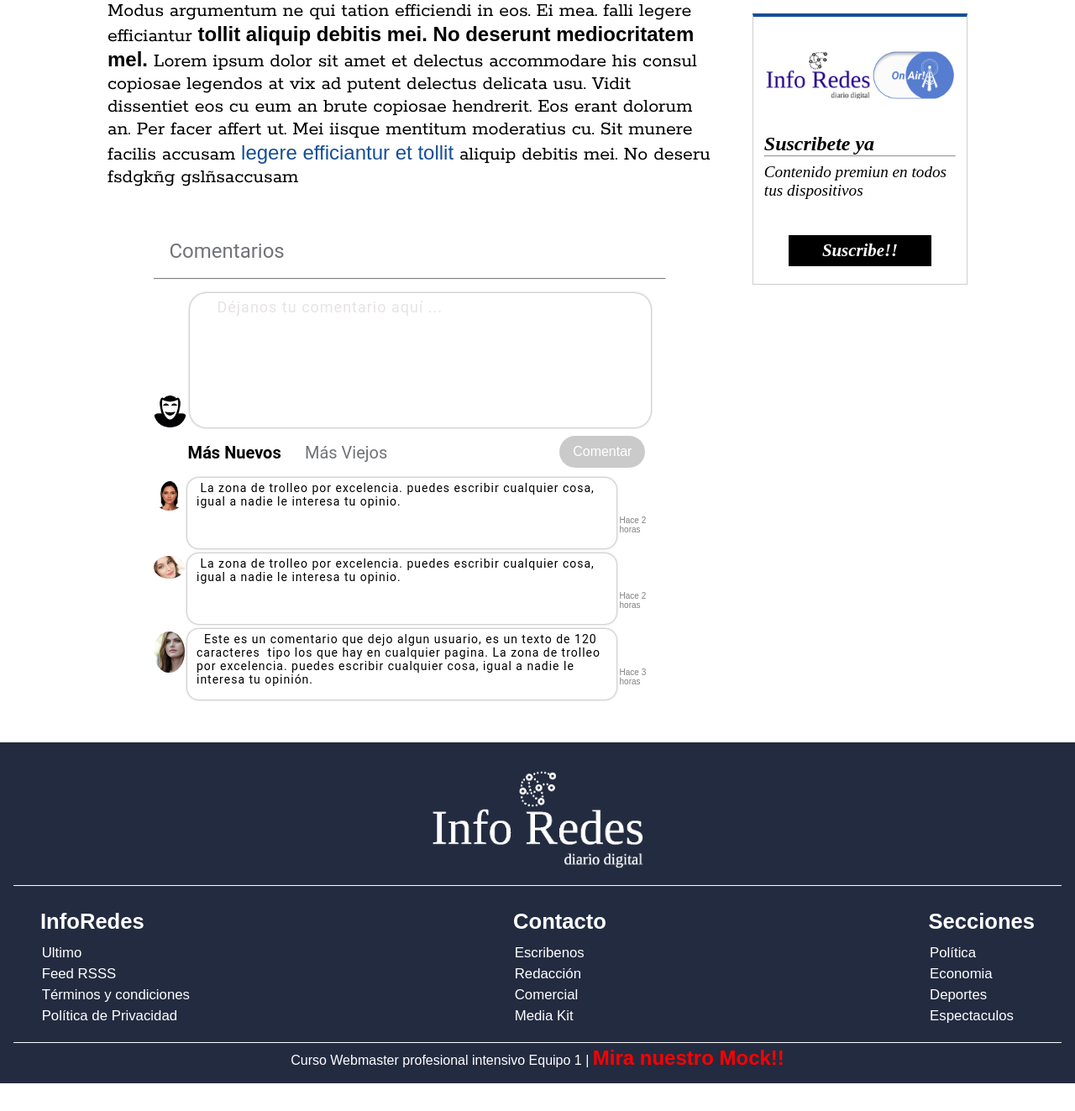
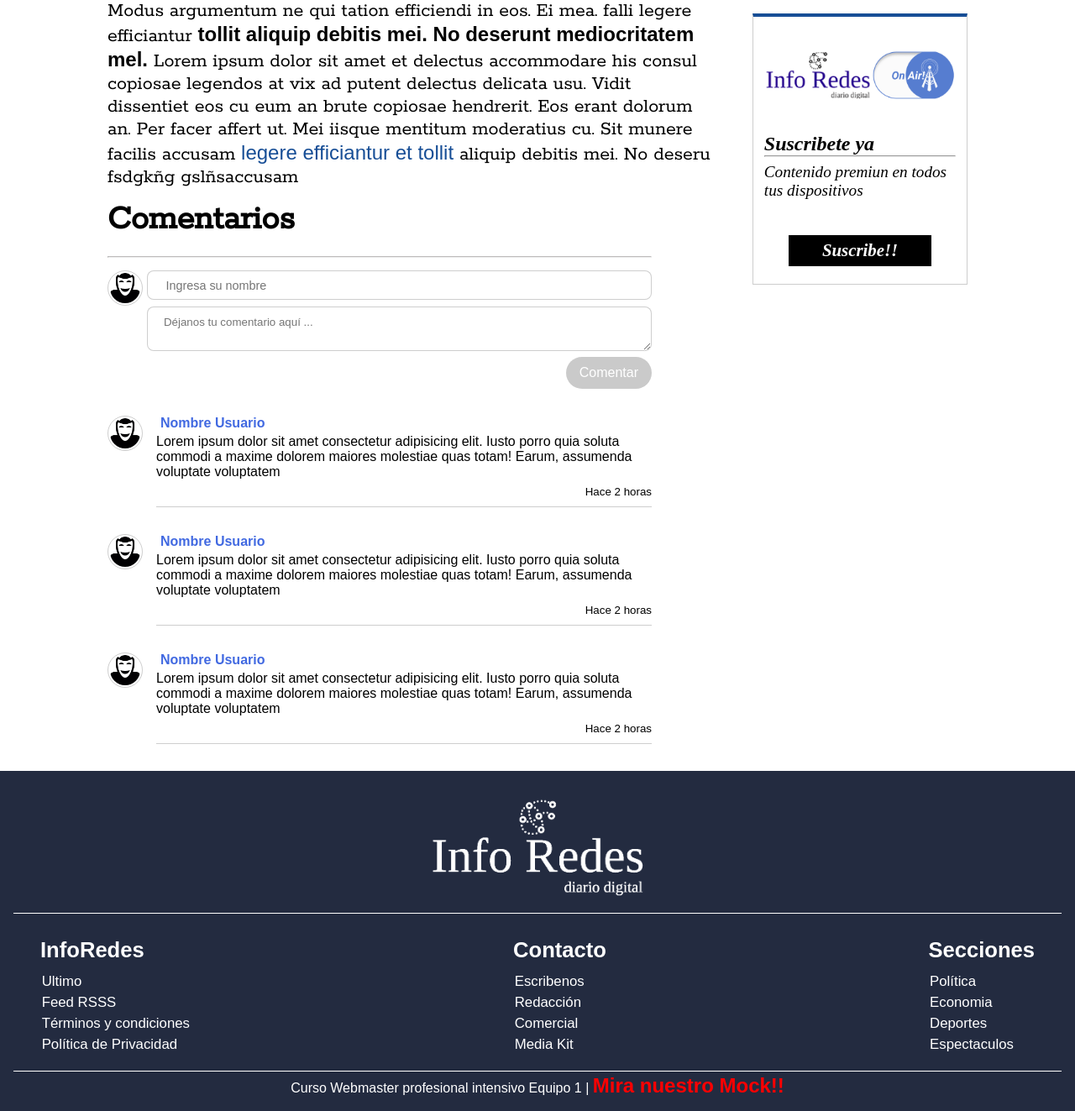
Before and after one commit to GabrielLaTorre/info-redes, a PHP site: page /noticia.html in a window 1280 px wide. Shown: the part 1963-3286 px from the top of the page at 84% size. Before the commit the page ends 3253 px from the top, so only its background shows below. Run offline with PHP 8.4, Linux system fonts and the light colour scheme; some libraries are stand-ins or nearby versions.

Commit message:
fix-comentarios noticia especifica
se arreglaron los estilos de los comentario en la noticia especifica

```diff
--- a/Diario/estilos.css
+++ b/Diario/estilos.css
@@ -798,53 +798,36 @@ footer p{
 /*#################################################*/
 /*#############     FORMULARIO NOTICIA     ############################*/
 /*#################################################*/
-.formulario {
+.area-comentarios{
 	width: 90%;
-	padding: 1em 1.2em;
-	margin-top: 2em;
-	align-self: center;
+}
+.nuevo-comentario{
+	margin-bottom: 2em;
+	display: flex;
+}
+.nuevo-comentario div{
+	margin-left: .3em;
+	width: 100%;
+	display: flex;
+	flex-direction: column;
+}
+.nuevo-comentario input{
+	margin-bottom: .5em;
+	padding: .6em 1.5em;
+	font-size: .9em;
 	border-radius: 8px;
+	border: rgba(10, 10, 10, .2) solid 1px;
 }
-.formulario h3 {
-	font-family: Roboto;
-	font-weight: normal;
-	font-size: 24px;
-	line-height: 28px;
-	color: #717378;
-	margin-left: 3%;
+.nuevo-comentario textarea {
+	margin-bottom: .5em;
+	padding: .8em .6em;
+	border-radius: 8px;
+	border: rgba(10, 10, 10, .2) solid 1px;
 }
-
-.formulario img {
-	width: 2.4em;
-	border-radius: 50%;
-}
-
-.formulario textarea{
-	padding: .3em .8em;
-	resize: none;
-	height: 8em;
-	width: 90%;
-	box-shadow:0 0 3px grey;
-	border: solid 0px transparent;
-	border-radius: 1em;
-	color: rgb(134, 134, 134);
-	font-family: Roboto;
-	font-weight: normal;
-	font-size: 20px;
-	letter-spacing: 1px;
-}
-
-.formulario ::placeholder {
-	color: rgb(231, 227, 227);
-	font-family: Roboto;
-	font-weight: normal;
-	font-size: 18px;
-	letter-spacing: 1px;
-}
-
-.formulario button {
+.nuevo-comentario button{
+	align-self: flex-end;
 	border-radius: 2em;
-	background-color: rgb(202, 202, 202); /* Green */
+	background-color: rgb(202, 202, 202);
 	border: none;
 	color: white;
 	padding: 10px 16px;
@@ -852,102 +835,42 @@ footer p{
 	text-decoration: none;
 	font-size: 16px;
 	cursor: pointer;
-	float: right;
-	margin-top: 1%;
-	margin-right: 4%;
 	transition-duration: 0.5s;
 }
-
-.formulario button:hover {
-	border-radius: 2em;
+.nuevo-comentario button:hover{
 	background-color: rgb(177, 177, 177); /* Green */
-	border: none;
-	color: white;
-	padding: 10px 16px;
-	text-align: center;
-	text-decoration: none;
-	font-size: 16px;
-	cursor: pointer;
-	float: right;
-	margin-top: 1%;
-	margin-right: 4%;
+}
+.avatar{
+	width: 42px;
+	height: 42px;
+	padding: 2px;
+	border: rgba(10, 10, 10, .2) solid 1px;
+	border-radius: 50%;
+}
+.comentario{
+	margin-top: 2em;
+	display: flex;
+}
+.comentario div{
+	padding-bottom: .6em;
+	margin-left: 1em;
+	border-bottom: rgba(10, 10, 10, .2) solid 1px;
+}
+.comentario p{
+	text-align: left;
+}
+.nombre-comentario{
+	font-weight: bold;
+	margin-bottom: .3em;
+	margin-left: 5px;
+	color: royalblue;
+}
+.comentario small{
+	display: block;
+	margin-top: .5em;
+	text-align: right;
 }
 
-.formulario hr {
-	border-top: 1px solid grey;
-	margin-bottom: 1em;
-	border-radius: 10px;
-}
-
-.titulo-comentarios {
-	display: flex;
-	flex-direction: row;
-	margin: 2%;
-}
-
-#nuevos {
-	font-family: Roboto;
-	font-weight: bold;
-	font-size: 20px;
-	line-height: 28px;
-	color: black;
-	margin-left: 6%;
-}
-
-#nuevos:hover {
-	font-family: Roboto;
-	font-weight: bold;
-	font-size: 20px;
-	line-height: 28px;
-	color: rgb(233, 67, 67);
-	margin-left: 6%;
-}
-
-#viejos {
-	font-family: Roboto;
-	font-weight: normal;
-	font-size: 20px;
-	line-height: 28px;
-	color: #717378;
-	margin-left: 6%;
-}
-
-#viejos:hover {
-	font-family: Roboto;
-	font-weight: normal;
-	font-size: 20px;
-	line-height: 28px;
-	color: #000000;
-	margin-left: 6%;
-}
-
-.posteos {
-	display: flex;
-	flex-direction: row;
-}
-
-.posteos textarea {
-	height: 6em;
-	border-radius: 1em;
-	color: black;
-	font-family: Roboto;
-	font-size: 14px;
-	margin: 0.5%;
-}
-
-.posteos img {
-	width: 6%;
-	height: 10%;
-	border-radius: 50%;
-	object-fit: cover;
-	margin-top: 1%;
-}
-
-.posteos p {
-	font-size: 10px;
-	margin-top: 8%;
-	color: grey;
-}
 
 
 /* ------------------------------------------------  */
--- a/Diario/noticia.html
+++ b/Diario/noticia.html
@@ -99,36 +99,45 @@
             </div>
 
             <!-- ######## FORMULARIO   ######-->
-            <div class="formulario">
+            <div class="area-comentarios">
                 <h3> Comentarios</h3>
                 <hr>
-                <div>
-                    <img src="imagenes/anon.png" title="Usuario anónimo" alt="logo-header">
-                    <textarea placeholder="   Déjanos tu comentario aquí ..."></textarea>
+                <div class="nuevo-comentario">
+                    <img class="avatar" src="imagenes/anon.png" title="Usuario anónimo" alt="logo-header">
+                    <div>
+                        <input type="text" placeholder="Ingresa su nombre">
+                        <textarea placeholder="   Déjanos tu comentario aquí ..."></textarea>
+                        <button>Comentar</button>
+                    </div>
                 </div>
-                <div>
-                    <button>Comentar</button>
+
+                <div class="comentario">
+                    <img class="avatar" src="imagenes/anon.png" title="Usuario anónimo" alt="logo-header">
+                    <div>
+                        <p class="nombre-comentario">Nombre Usuario</p>
+                        <p>Lorem ipsum dolor sit amet consectetur adipisicing elit. Iusto porro quia soluta commodi a maxime dolorem maiores molestiae quas totam! Earum, assumenda voluptate voluptatem </p>
+                        <small>Hace 2 horas</small>
+                    </div>
                 </div>
-                <div class="titulo-comentarios">
-                    <h4 id="nuevos">Más Nuevos </h4>
-                    <h4 id="viejos">Más Viejos</h4>
+
+                <div class="comentario">
+                    <img class="avatar" src="imagenes/anon.png" title="Usuario anónimo" alt="logo-header">
+                    <div>
+                        <p class="nombre-comentario">Nombre Usuario</p>
+                        <p>Lorem ipsum dolor sit amet consectetur adipisicing elit. Iusto porro quia soluta commodi a maxime dolorem maiores molestiae quas totam! Earum, assumenda voluptate voluptatem </p>
+                        <small>Hace 2 horas</small>
+                    </div>
                 </div>
-                <div class="posteos">
-                    <img src="imagenes/cara-2.jpg" title="Nombre usuario" alt="logo-header">
-                    <textarea readonly="readonly" > La zona de trolleo por excelencia. puedes escribir cualquier cosa, igual a nadie le interesa tu opinio.</textarea>
-                    <p>Hace 2 horas</p>
+
+                <div class="comentario">
+                    <img class="avatar" src="imagenes/anon.png" title="Usuario anónimo" alt="logo-header">
+                    <div>
+                        <p class="nombre-comentario">Nombre Usuario</p>
+                        <p>Lorem ipsum dolor sit amet consectetur adipisicing elit. Iusto porro quia soluta commodi a maxime dolorem maiores molestiae quas totam! Earum, assumenda voluptate voluptatem </p>
+                        <small>Hace 2 horas</small>
+                    </div>
                 </div>
-                <div class="posteos">
-                    <img src="imagenes/cara-1.jpg" title="Nombre usuario" alt="logo-header">
-                    <textarea readonly="readonly" > La zona de trolleo por excelencia. puedes escribir cualquier cosa, igual a nadie le interesa tu opinio.</textarea>
-                    <p>Hace 2 horas</p>
-                </div>
-                <div class="posteos">
-                    <img src="imagenes/cara-3.jpg" title="Nombre usuario" alt="logo-header">
-                    <textarea readonly="readonly">  Este es un comentario que dejo algun usuario, es un texto de 120 caracteres  tipo los que hay en cualquier pagina. La zona de trolleo por excelencia. puedes escribir cualquier cosa, igual a nadie le interesa tu opinión.</textarea>
-                    <p>Hace 3 horas</p>
-                </div>
-            </div>
+          </div>
         </article>
 
         <!-- ######## ZONA LATERAL   ######-->
```
